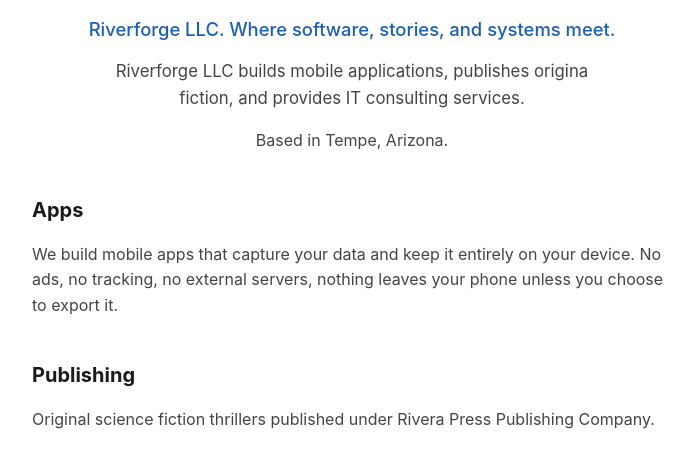
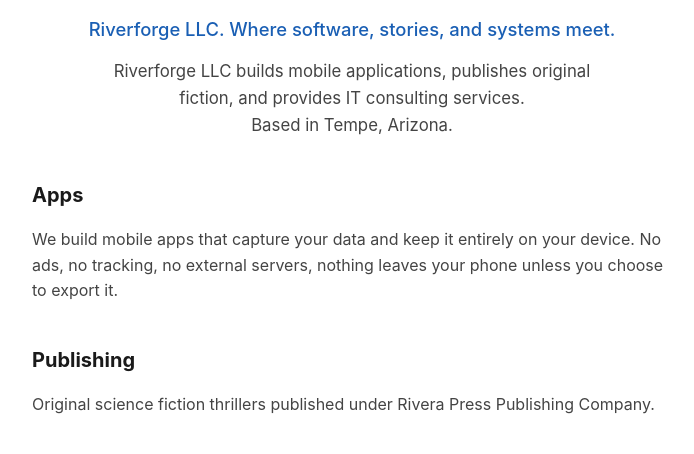
Before and after one commit to lew-au/riverforgecompany.com, a plain HTML site: page index.html in a window 1280 px wide. Shown: the part 328-782 px from the top of the page, without its empty margins (288-982 px from the left). Drawn offline with Linux system fonts and the light colour scheme.

Commit message:
Add centered header treatment with tagline and larger sizing

```diff
--- a/index.html
+++ b/index.html
@@ -31,8 +31,8 @@
   <div class="header">
     <h1>Riverforge</h1>
     <p class="tagline">Riverforge LLC. Where software, stories, and systems meet.</p>
-    <p class="intro">Riverforge LLC builds mobile applications, publishes origina fiction, and provides IT consulting services.</p>
-    <p> Based in Tempe, Arizona.</p>
+    <p class="intro">Riverforge LLC builds mobile applications, publishes original fiction, and provides IT consulting services.</p>
+    <p class="intro">Based in Tempe, Arizona.</p>
   </div>
 
   <h2>Apps</h2>
```
